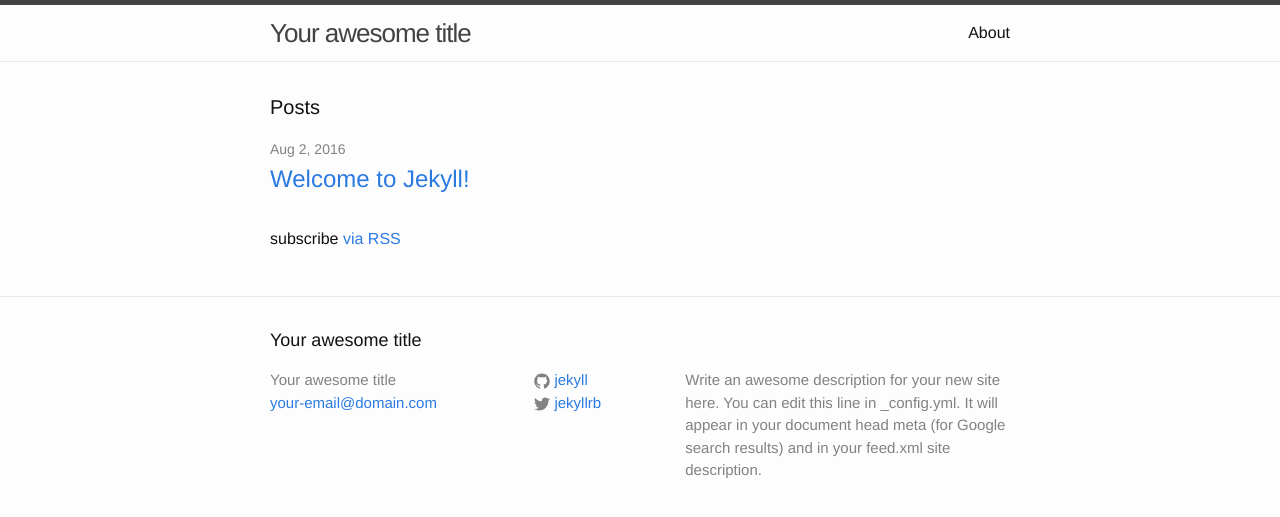
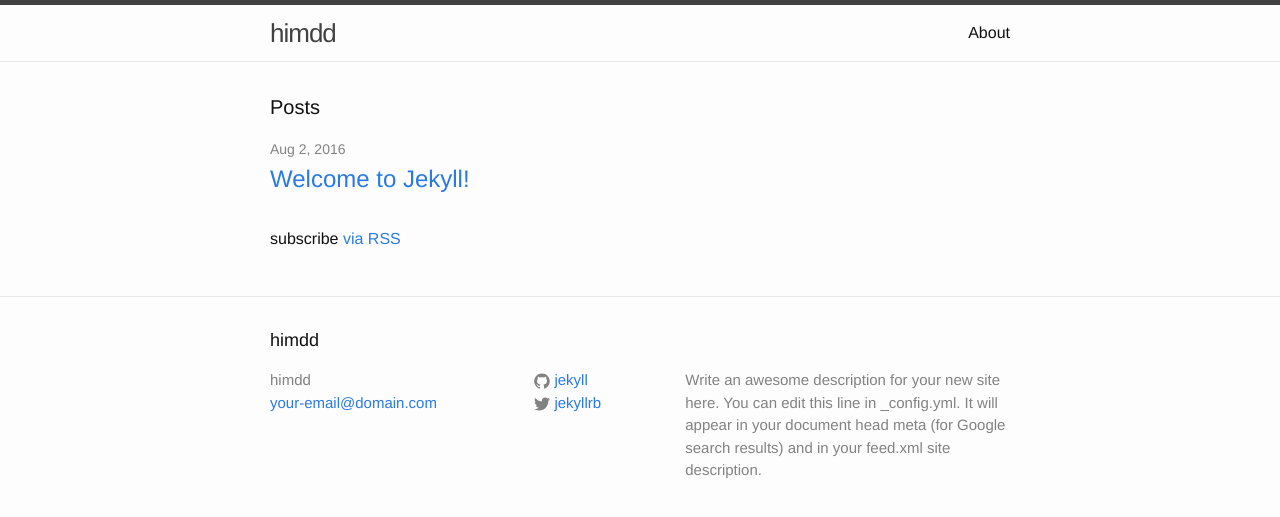
Before and after one commit to miaomiao1234/himdd.github.io, a Jekyll site: the page built from index.html, in a window 1280 px wide. Shown: the top 517 px of the page. Built offline with Jekyll 4.4.1, drawn with Linux system fonts in a browser that asks for light colours.

Commit message:
Update _config.yml

```diff
--- a/_config.yml
+++ b/_config.yml
@@ -6,7 +6,7 @@
 # 'jekyll serve'. If you change this file, please restart the server process.
 
 # Site settings
-title: Your awesome title
+title: himdd
 email: your-email@domain.com
 description: > # this means to ignore newlines until "baseurl:"
   Write an awesome description for your new site here. You can edit this
```
